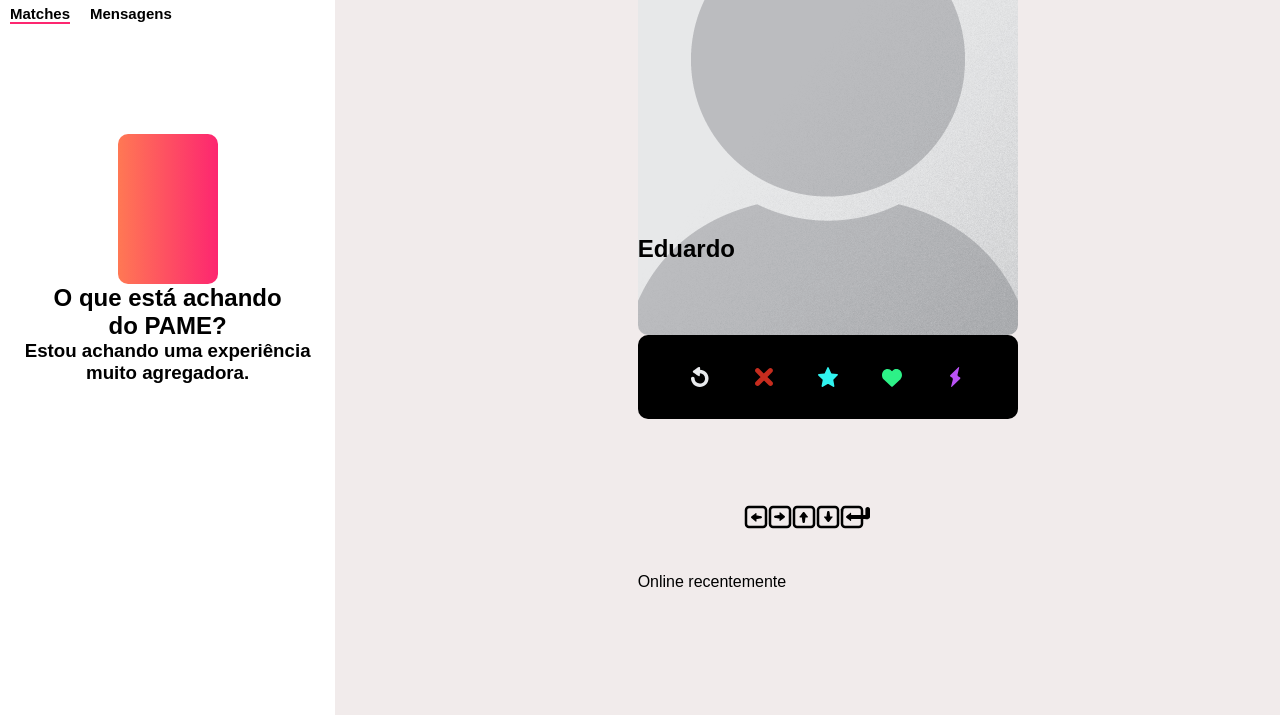
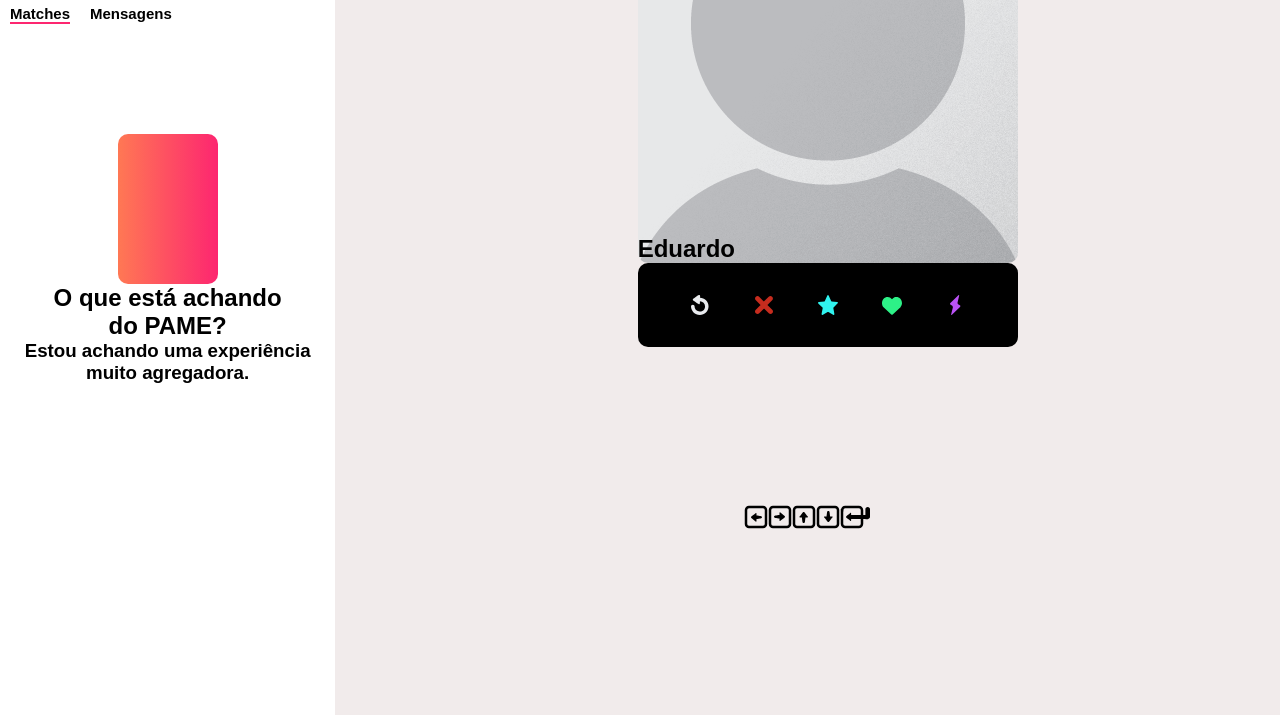
Before and after one commit to eduardolfe/tinder-fluxo, a plain HTML site: page index.html in a window 1280 px wide. Shown: the part 85-802 px from the top of the page. Drawn offline with Linux system fonts and the light colour scheme.

Commit message:
atualização da entrega

```diff
--- a/index.html
+++ b/index.html
@@ -48,14 +48,14 @@
                             <!--<h3 class="profileAge">22</h3>-->
 
                         </div>
-                        <div class="profileActivity">
+                        <!--<div class="profileActivity">-->
                             <!--Bolinha verde aqui-->
-                            <p>Online recentemente</p>
+                            <!--<p>Online recentemente</p>
                         </div>
                         <div class="profileInformation">
                             <p>Eng. Eletrônica e de Comp. 7° Período</p>
 
-                        </div>
+                        </div>-->
 
                     </div>
 
```
